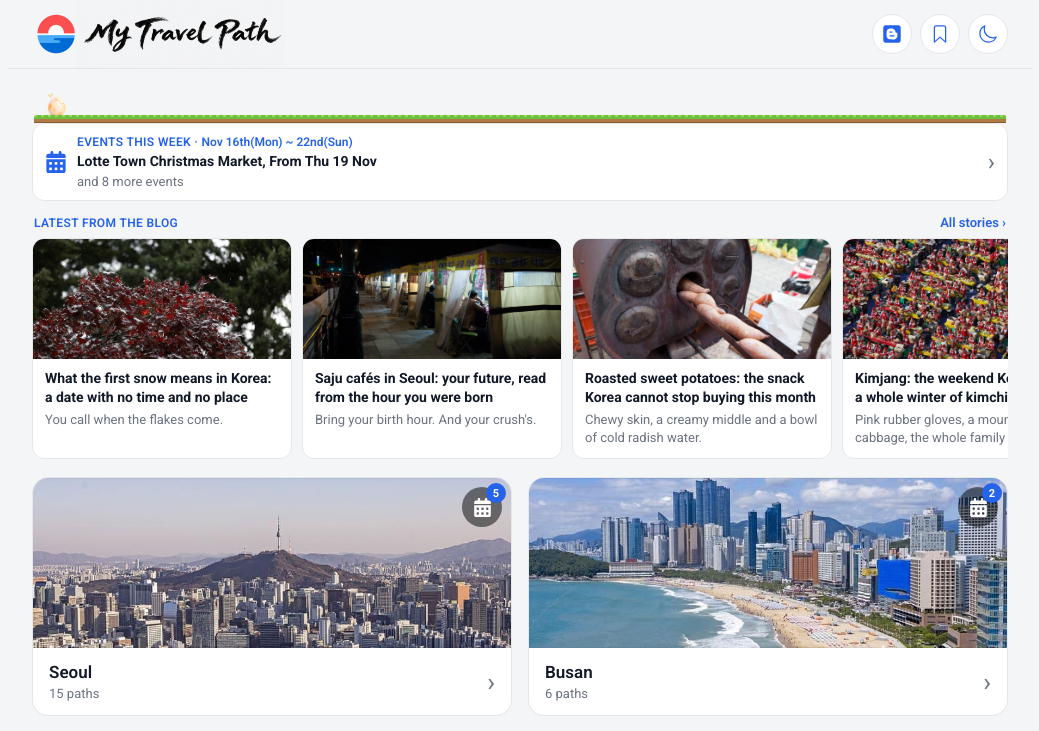
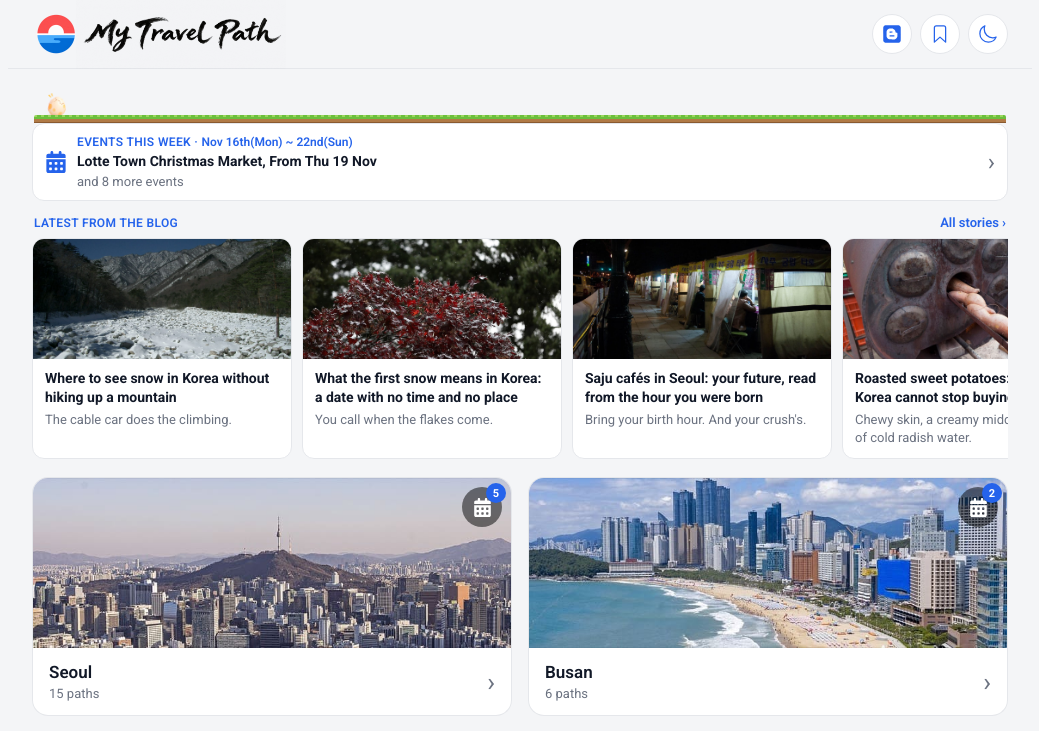
Before and after one commit to jjsoftwareint-ops/MyTravelPath, a React (Vite) app: page / in a window 1280 px wide. Shown: the top 731 px of the page, without its empty margins (120-1159 px from the left). Built offline with nearby package versions, Linux system fonts and the light colour scheme.

Commit message:
Add the where-to-see-snow blog post

```diff
--- a/src/data/blog.ts
+++ b/src/data/blog.ts
@@ -39,6 +39,78 @@ export type Post = {
 
 export const posts: Post[] = [
   {
+    id: '2026-11-18-1652',
+    title: 'Where to see snow in Korea without hiking up a mountain',
+    description:
+      'Snowy Seoraksan by cable car, frost trees on Balwangsan, a white birch forest and the Goblin fir path: easy places to see real snow in Korea by train and bus.',
+    teaser: 'The cable car does the climbing.',
+    icon: 'snowflake',
+    date: '2026-11-18',
+    updated: '2026-11-18',
+    keywords: ['KoreaWinter', 'SnowInKorea', 'Gangwon', 'Seoraksan', 'Balwangsan', 'WondaeriBirchForest', 'Goblin', 'KoreaTravel'],
+    body: [
+      {
+        type: 'p',
+        text: "Snow in Seoul is mostly a few wet flakes that are gone by lunch. For the deep kind that squeaks under your boots, you go east to **Gangwon-do**, the mountain province. Our bet for it is January and February.",
+      },
+      {
+        type: 'p',
+        text: "And you don't have to climb anything. Cable cars and flat forest paths do the work.",
+      },
+      {
+        type: 'img',
+        src: 'seoraksan-snow-valley.jpg',
+        alt: 'A wide riverbed of snow-covered boulders below rocky mountains under a blue sky',
+        caption: 'A snowed-in riverbed in Seoraksan National Park.',
+        href: 'https://www.flickr.com/photos/34922584@N00/279600012',
+        credit: { author: 'Fred Ojardias', license: 'CC BY 2.0', licenseUrl: 'https://creativecommons.org/licenses/by/2.0/', via: 'Flickr' },
+      },
+      { type: 'space' },
+      { type: 'h', icon: 'mountain', text: 'Up by cable car' },
+      {
+        type: 'p',
+        text: "At **Seoraksan** a cable car takes about five minutes up to the bare rock of Gwongeumseong. Snowy peaks on one side, the **East Sea** on the other. It stops in strong wind, so go up in the morning.",
+      },
+      {
+        type: 'img',
+        src: 'seoraksan-snow-ridge-sea.jpg',
+        alt: 'Snow-covered Seoraksan ridges with towns and the sea in the distance',
+        caption: 'Seoraksan in snow, with Sokcho and the sea behind.',
+        href: 'https://www.flickr.com/photos/69135870@N00/4486324882',
+        credit: { author: 'mendhak', license: 'CC BY-SA 2.0', licenseUrl: 'https://creativecommons.org/licenses/by-sa/2.0/', via: 'Flickr' },
+      },
+      {
+        type: 'p',
+        text: "At **Balwangsan**, above the Olympic ski slopes of Pyeongchang, a longer ride of about 20 minutes takes you to the top, almost 1,500 m up. On cold mornings the trees there wear [상고대](https://www.google.com/search?tbm=isch&q=%EB%B0%9C%EC%99%95%EC%82%B0%20%EC%83%81%EA%B3%A0%EB%8C%80) (sanggodae). That isn't snow. Freezing fog sticks to every twig and turns the whole forest white, and it melts as soon as the sun reaches it. One more reason for the first cable car.",
+      },
+      { type: 'ad', slot: 'inArticle' },
+      { type: 'space' },
+      { type: 'h', icon: 'evergreen_tree', text: 'Walks that stay flat' },
+      {
+        type: 'p',
+        text: "In Inje, the [Wondae-ri birch forest](https://www.google.com/search?tbm=isch&q=%EC%9D%B8%EC%A0%9C%20%EC%9B%90%EB%8C%80%EB%A6%AC%20%EC%9E%90%EC%9E%91%EB%82%98%EB%AC%B4%EC%88%B2%20%EA%B2%A8%EC%9A%B8) is about 690,000 white trunks standing in white snow. A wide forest road climbs to it in about an hour. {red:It is closed on Mondays and Tuesdays}, and in winter the last entry is at 2 pm.",
+      },
+      {
+        type: 'p',
+        text: "Near Jinbu (Odaesan) KTX station, the [fir path to Woljeongsa](https://www.google.com/search?tbm=isch&q=%EC%9B%94%EC%A0%95%EC%82%AC%20%EC%A0%84%EB%82%98%EB%AC%B4%EC%88%B2%EA%B8%B8%20%EB%88%88) temple is about 1 km of flat earth under tall old trees. It's where Kim Shin and Eun-tak confess their love in **Goblin**, and with snow on the branches it looks just like the drama.",
+      },
+      {
+        type: 'p',
+        text: "Then end the day in warm water. **Seorak Waterpia** in Sokcho has outdoor hot-spring pools facing the ridges you rode up that morning.",
+      },
+      {
+        type: 'route',
+        cityId: 'gangwon-do',
+        pathId: 'winter-trekking',
+        text: 'Our winter map: Seoraksan, Balwangsan, the birch forest and the Goblin fir path',
+      },
+      {
+        type: 'p',
+        text: 'Pack gloves and a warm hat. The hiking boots can stay at home.',
+      },
+    ],
+  },
+  {
     id: '2026-11-17-1720',
     title: 'What the first snow means in Korea: a date with no time and no place',
     description:
```
Also changed, not shown: assets/blog/seoraksan-snow-ridge-sea.jpg (added), assets/blog/seoraksan-snow-valley.jpg (added).
